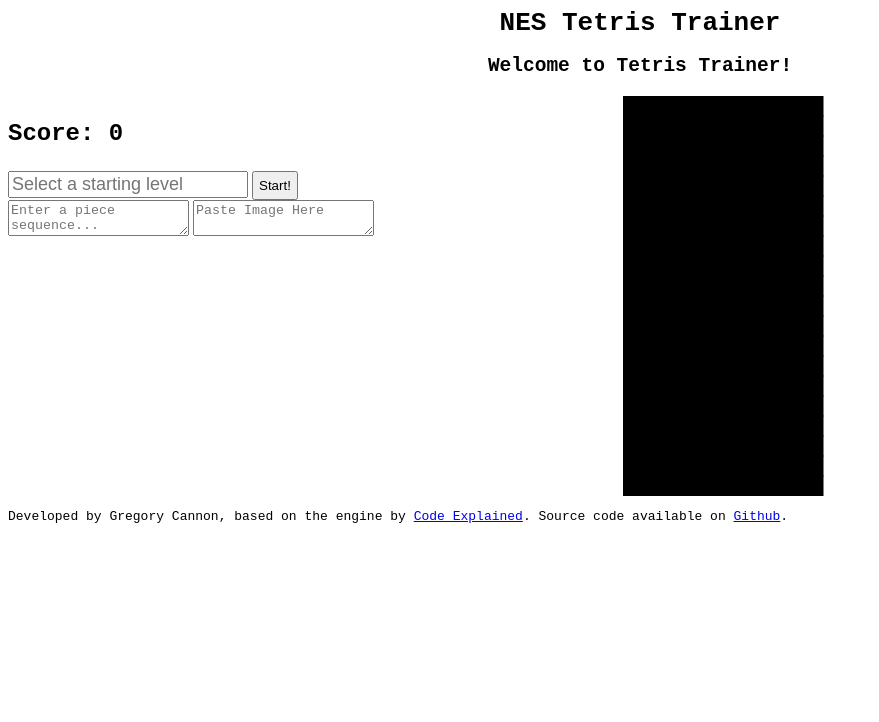
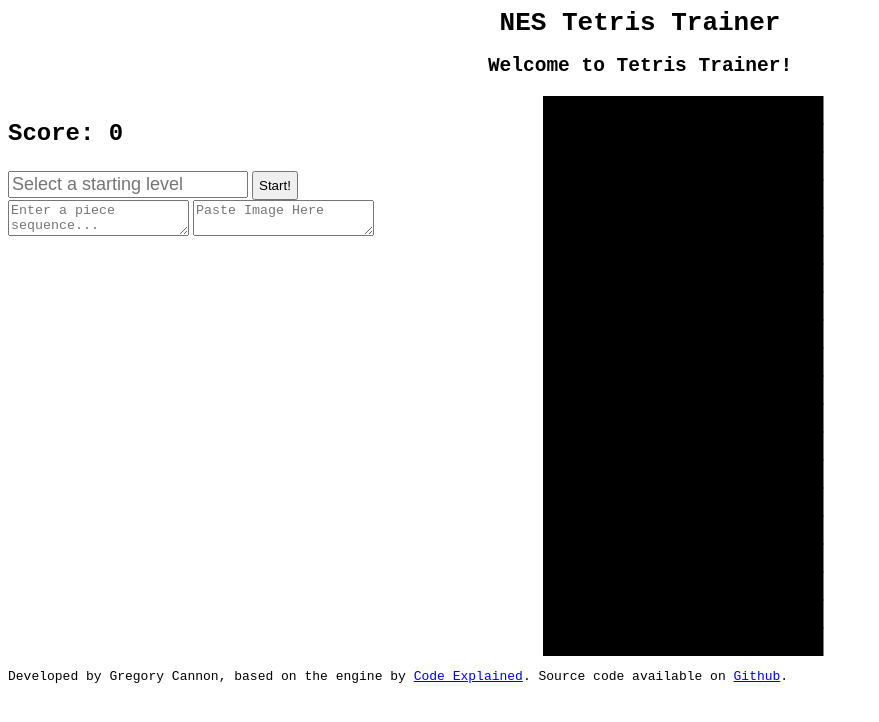
Before and after one commit to GregoryCannon/StackRabbit, a website built with webpack: page index.html in a window 1280 px wide. Shown: the whole page, without its empty margins (0-879 px from the left). Built offline with nearby package versions, Linux system fonts and the light colour scheme.

Commit message:
Increase board size by 40%

```diff
--- a/index.html
+++ b/index.html
@@ -78,7 +78,7 @@
 
         </div>
 
-            <canvas id="main-canvas" width="400" height="400"></canvas>
+            <canvas id="main-canvas" width="560" height="560"></canvas>
     </div>
     <script src="dist/main.js"></script>
 
--- a/src/constants.js
+++ b/src/constants.js
@@ -1,6 +1,6 @@
 export const ROW = 20;
 export const COLUMN = 10;
-export const SQUARE_SIZE = 20;
+export const SQUARE_SIZE = 28;
 
 export const VACANT = "black"; // color of an empty square
 export const RED_COLOR = "red";
```
